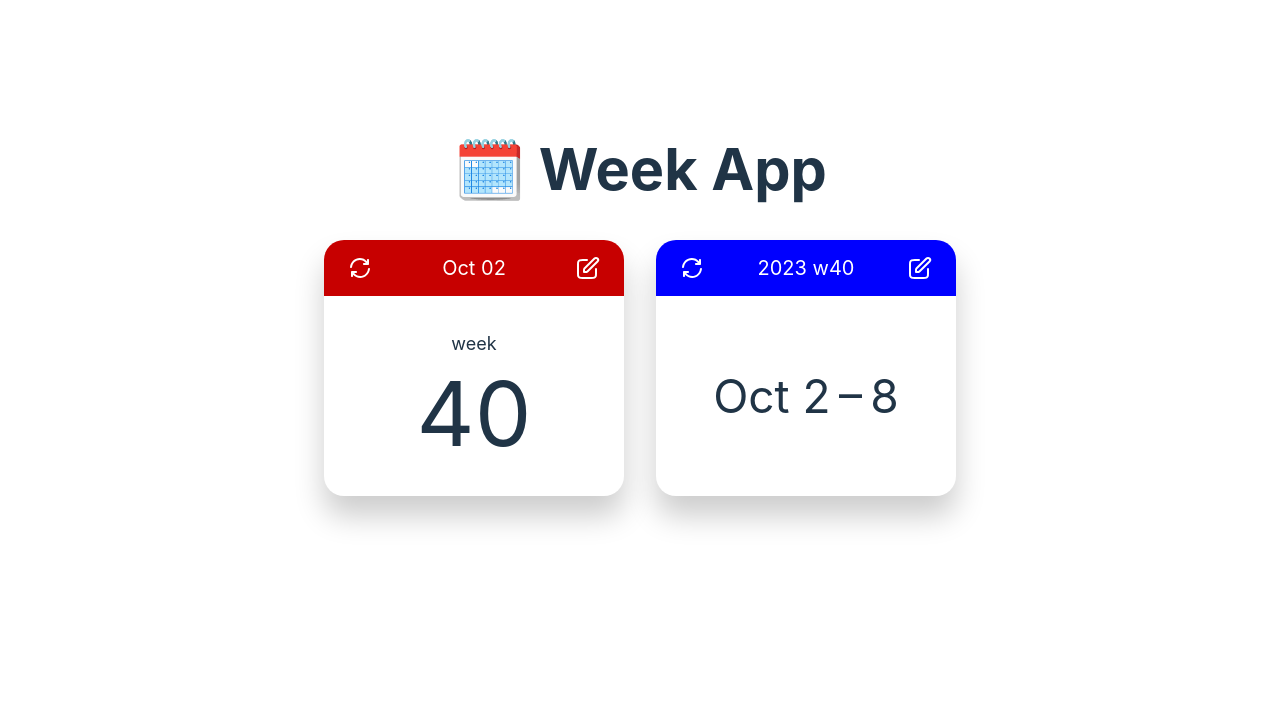
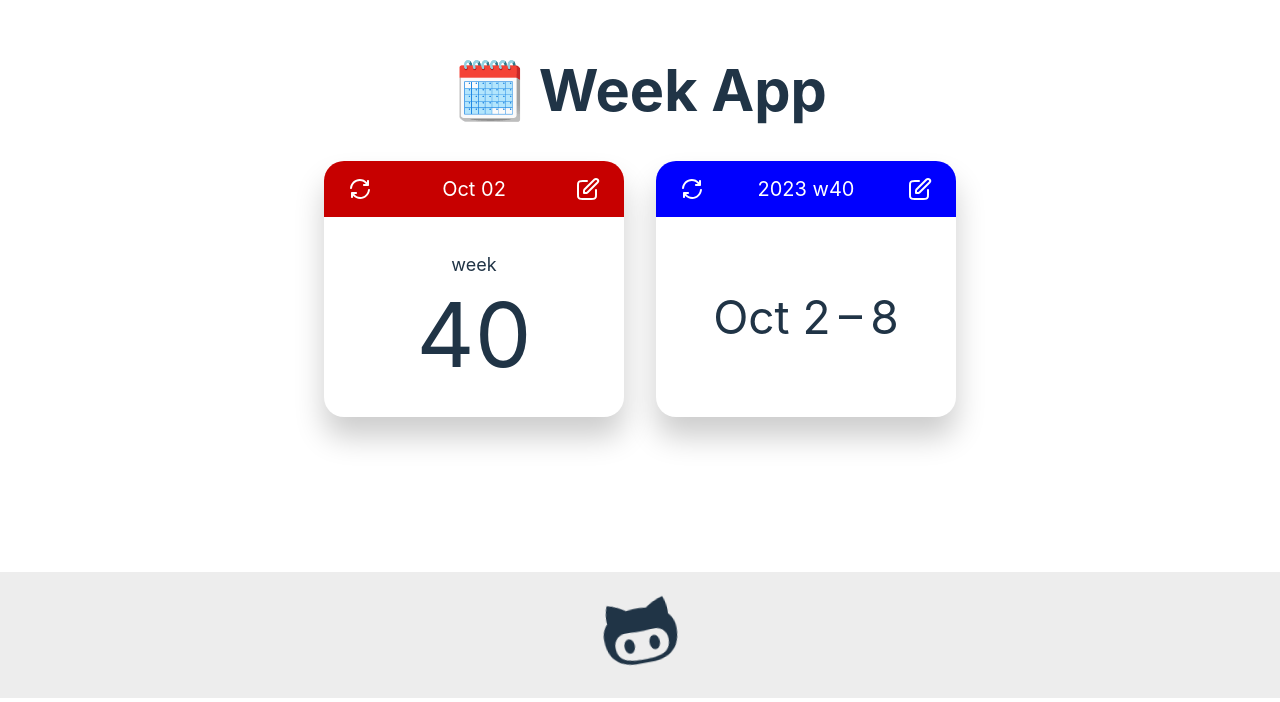
Before and after one commit to serjilyashenko/WeekApp, a React (Vite) app: page / in a window 1280 px wide. Shown: the part 102-804 px from the top of the page. Built offline with nearby package versions, Linux system fonts and the light colour scheme.

Commit message:
feat: sticky footer and accessible GitHub link

```diff
--- a/src/App.tsx
+++ b/src/App.tsx
@@ -2,11 +2,13 @@ import { DateToWeek } from './views/date-to-week/DateToWeek';
 import { WeekToDate } from './views/week-to-date/WeekToDate';
 import { ErrorBoundary } from './components/error-boundary/ErrorBoundary';
 import { ErrorFallback } from './components/error-fallback/ErrorFallback';
+import { GithubLink } from './components/github-link/GithubLink';
 import style from './app.module.css';
 
 export default function App(): JSX.Element {
   return (
-    <div>
+    <div className={style.app_wrapper}>
+      <div className={style.content_wrapper}>
         <header className={style.header}>
           <h1>🗓️ Week App</h1>
         </header>
@@ -25,5 +27,9 @@ export default function App(): JSX.Element {
           </div>
         </main>
       </div>
+      <footer className={style.footer}>
+        <GithubLink />
+      </footer>
+    </div>
   );
 }
--- a/src/app.module.css
+++ b/src/app.module.css
@@ -1,3 +1,17 @@
+.app_wrapper {
+  min-height: 100vh;
+  padding: 0;
+  margin: 0;
+  box-sizing: border-box;
+  display: grid;
+  grid-template-rows: 1fr auto;
+  align-items: center;
+}
+
+.content_wrapper {
+  padding: 32px 32px 64px;
+}
+
 .header {
   text-align: center;
 }
@@ -15,3 +29,11 @@
 .main_content__item {
   flex: 0 1 300px;
 }
+
+.footer {
+  display: flex;
+  align-items: center;
+  justify-content: center;
+  gap: 16px;
+  background-color: hsl(0, 0%, 93%);
+}
--- /dev/null
+++ b/src/components/github-link/GithubLink.tsx
@@ -0,0 +1,15 @@
+import { ReactComponent as GitHubIcon } from '../../icons/github.svg';
+import style from './github-link.module.css';
+
+export function GithubLink(): JSX.Element {
+  return (
+    <a
+      href="https://github.com/serjilyashenko/WeekApp"
+      target="_blank"
+      rel="noreferrer"
+      aria-label="github link"
+    >
+      <GitHubIcon className={style.logo} />
+    </a>
+  );
+}
--- /dev/null
+++ b/src/components/github-link/github-link.module.css
@@ -0,0 +1,31 @@
+.logo {
+  height: 80px;
+  width: 80px;
+  padding: 20px;
+  will-change: filter;
+  animation: logo-spin infinite 3s linear;
+  color: var(--text-color);
+  transition: all 0.3s ease-out;
+}
+
+.logo:hover {
+  height: 90px;
+  width: 90px;
+  margin-top: -5px;
+  animation-duration: 0.7s;
+}
+
+@keyframes logo-spin {
+  0% {
+    transform: rotate(0deg);
+  }
+  25% {
+    transform: rotate(15deg);
+  }
+  75% {
+    transform: rotate(-15deg);
+  }
+  100% {
+    transform: rotate(0deg);
+  }
+}
--- a/src/index.css
+++ b/src/index.css
@@ -61,9 +61,6 @@ a:hover {
 
 body {
   margin: 0;
-  display: grid;
-  align-items: center;
-  min-height: 100vh;
 }
 
 h1 {
@@ -101,10 +98,6 @@ button:focus-visible {
 }
 .icon_btn:active {
   transform: scale(1.15);
-}
-
-#root {
-  padding: 32px;
 }
 
 label {
```
Also changed, not shown: src/icons/github.svg (added). Lines whose indentation alone changed are shown as unchanged.
